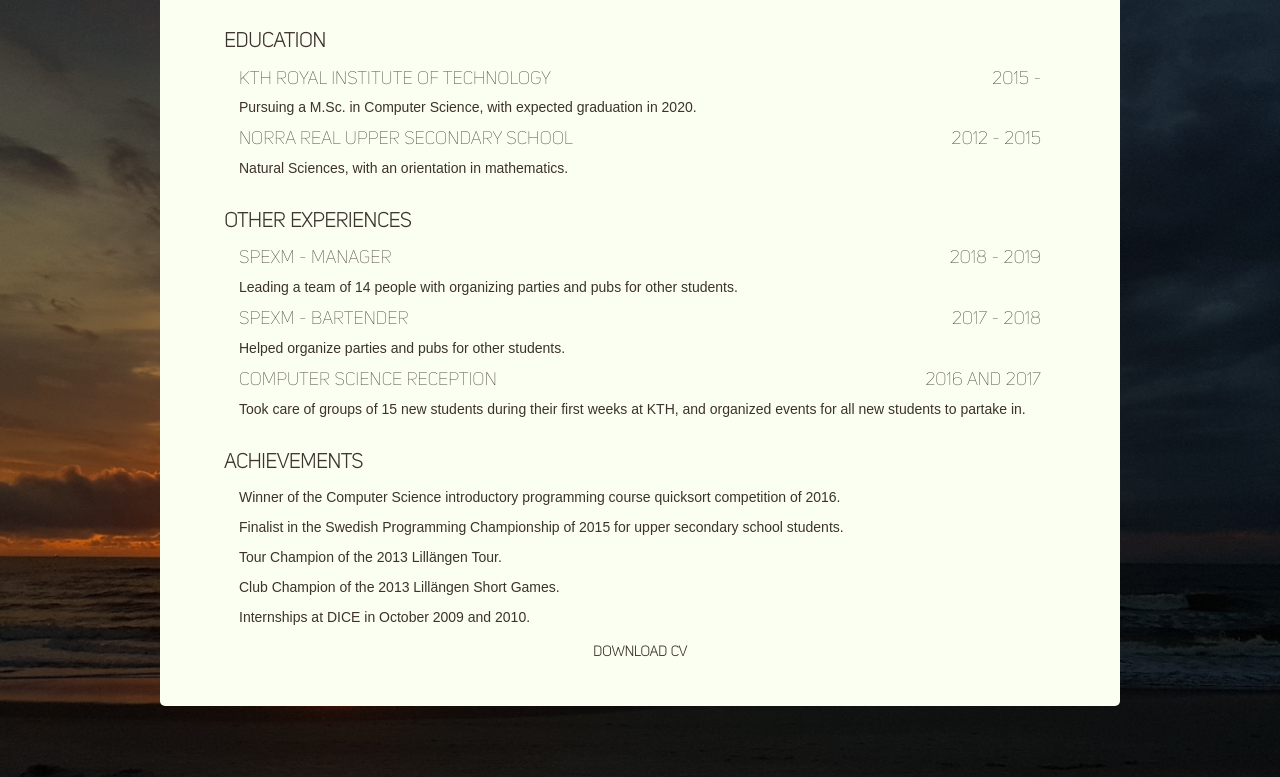
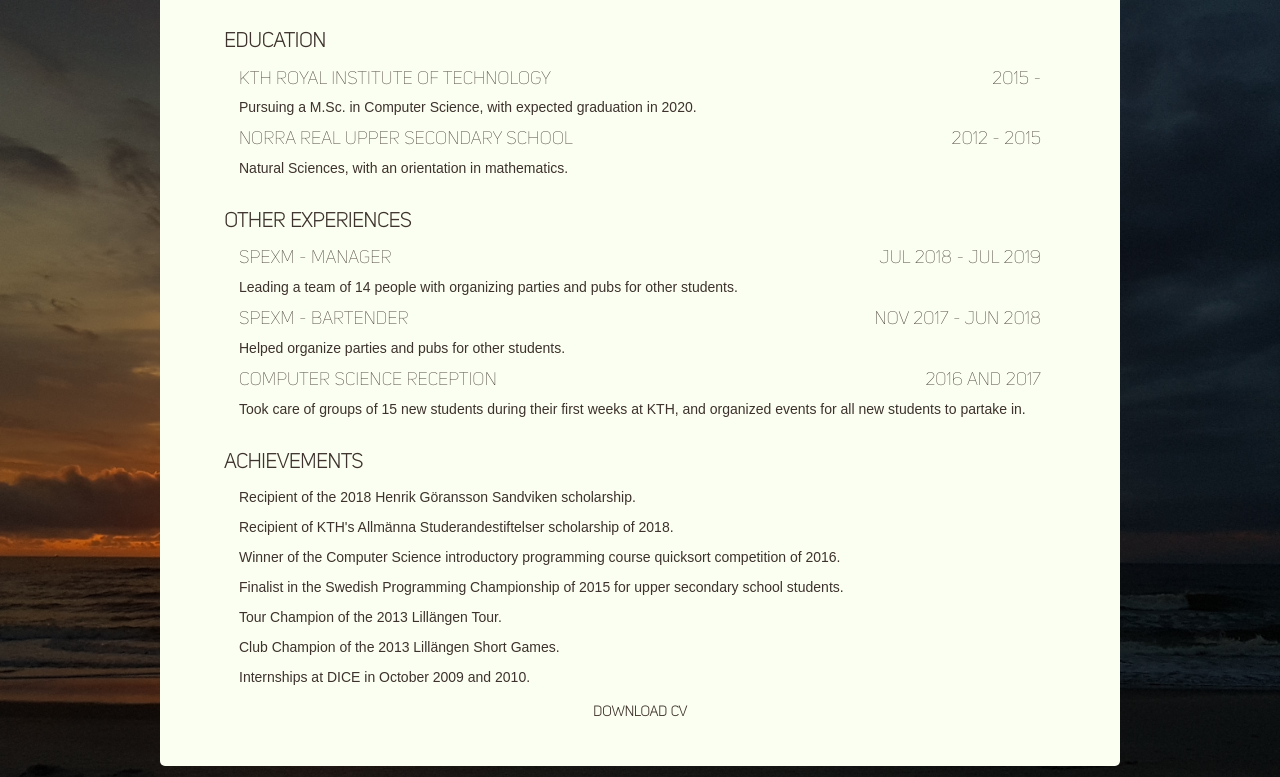
Before and after one commit to fredrikomstedt/website, a Flask app: page / in a window 1280 px wide. Shown: the part 2413-3190 px from the top of the page. Run offline with Flask 2, Linux system fonts and the light colour scheme; some libraries are stand-ins or nearby versions.

Commit message:
Added lockout on contact me button, and more information to website

```diff
--- a/app/static/website.js
+++ b/app/static/website.js
@@ -152,6 +152,11 @@ function initiateContactMe() {
                 $("#contact-response").text("Something went wrong, please try again.");
             }
 	   });
+       var btn = $(this);
+       btn.prop('disabled', true);
+       window.setTimeout(function() {
+           btn.prop('disabled', false);
+       }, 5000);
     });
 }
 
--- a/app/templates/website.html
+++ b/app/templates/website.html
@@ -127,14 +127,14 @@
                         <div>
                             <div class='row'>
                                 <div class='col-xs-6 content-small-title'>SpexM - Manager</div>
-                                <div class='col-xs-6 text-right content-small-title'>2018 - 2019</div>
+                                <div class='col-xs-6 text-right content-small-title'>JUL 2018 - JUL 2019</div>
                             </div>
                             <p>Leading a team of 14 people with organizing parties and pubs for other students.</p>
                         </div>
                         <div>
                             <div class='row'>
                                 <div class='col-xs-6 content-small-title'>SpexM - Bartender</div>
-                                <div class='col-xs-6 text-right content-small-title'>2017 - 2018</div>
+                                <div class='col-xs-6 text-right content-small-title'>NOV 2017 - JUN 2018</div>
                             </div>
                             <p>Helped organize parties and pubs for other students.</p>
                         </div>
@@ -148,6 +148,8 @@
                     </div>
                     <div class='content-title'>Achievements</div>
                     <div class='cv-list'>
+                        <p>Recipient of the 2018 Henrik Göransson Sandviken scholarship.</p>
+                        <p>Recipient of KTH's Allmänna Studerandestiftelser scholarship of 2018.</p>
                         <p>Winner of the Computer Science introductory programming course quicksort competition of 2016.</p>
                         <p>Finalist in the Swedish Programming Championship of 2015 for upper secondary school students.</p>
                         <p>Tour Champion of the 2013 Lillängen Tour.</p>
@@ -209,7 +211,7 @@
         <div id='contact-me' class='website-part dont-print'>
             <div class='title'>Contact Me</div>
             <div class='content'>
-                <p class='content-text'>If you wish to contact me, send me an email at fredrik@omstedt.com, or use the form below.</p>
+                <p class='content-text'>If you wish to contact me, send me an email at <a href='mailto:fredrik@omstedt.com' target='_blank'><b>fredrik@omstedt.com</b></a>, or use the form below.</p>
                 <div class='content-text'>
                     <div class="form-group">
                         <label for="contact-name" class='content-small-title'>Name</label>
@@ -232,7 +234,7 @@
         </div>
         <div class='website-footer dont-print'>
             <div class='row'>
-                <div class='col-xs-10'>© Fredrik Omstedt 2018. This website was created by me, Fredrik Omstedt. All images were taken by or taken of me. The only exceptions are the GitHub logo, the Google Play buttons, and the images of Valkyr Games' applications. The texts on this website reflect my personal opinions, and may not represent the opinions of any employer, organization or other entity I am associated with.</div>
+                <div class='col-xs-10'>© Fredrik Omstedt 2018. This website was created by me, Fredrik Omstedt. All images were taken by or taken of me. The only exceptions are the GitHub logo, the Google Play buttons, and the images of Valkyr Games' applications. The texts on this website reflect my personal opinions, and may not represent the opinions of any employer, organization or other entity I am associated with. If you want me to delete the information about you sent using the contact field above, please contact me again.</div>
                 <div class='col-xs-2 text-center'>
                     <button id='back-to-top-button'>Back to top</button>
                 </div>
```
